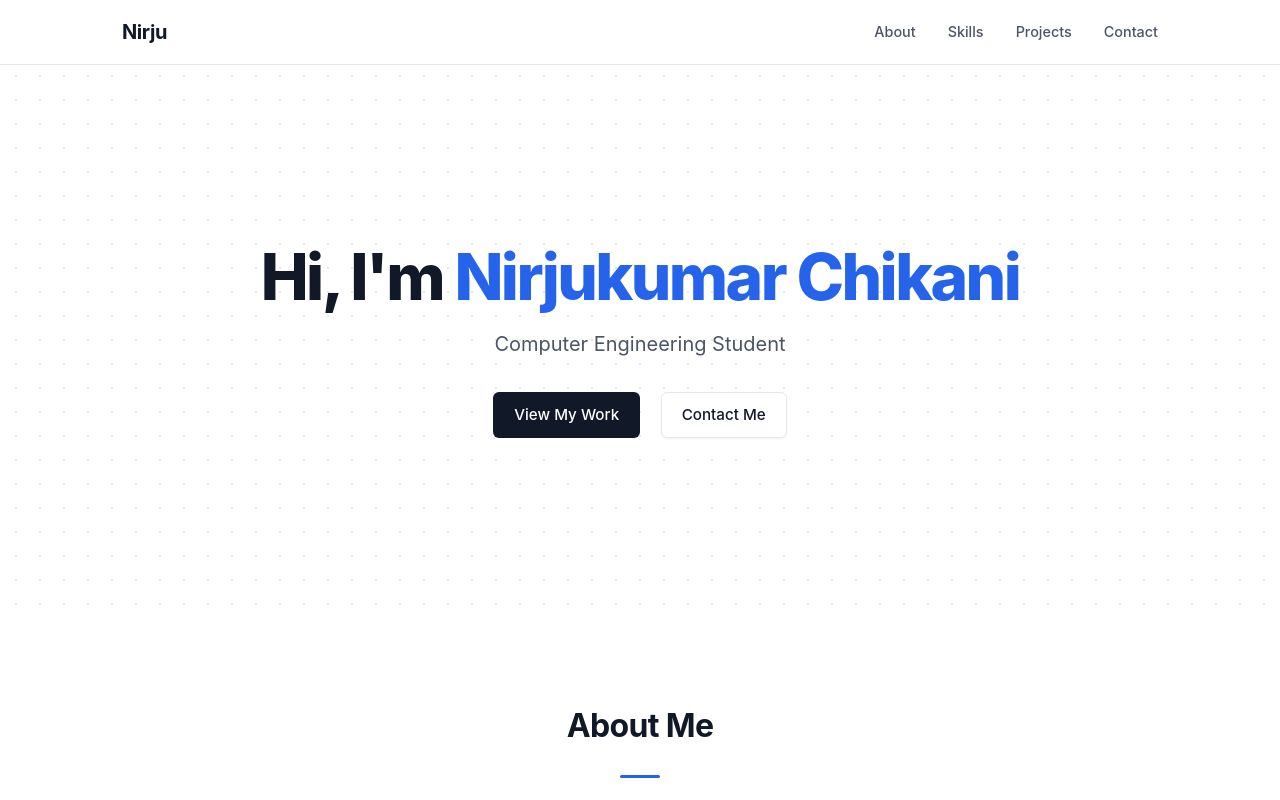
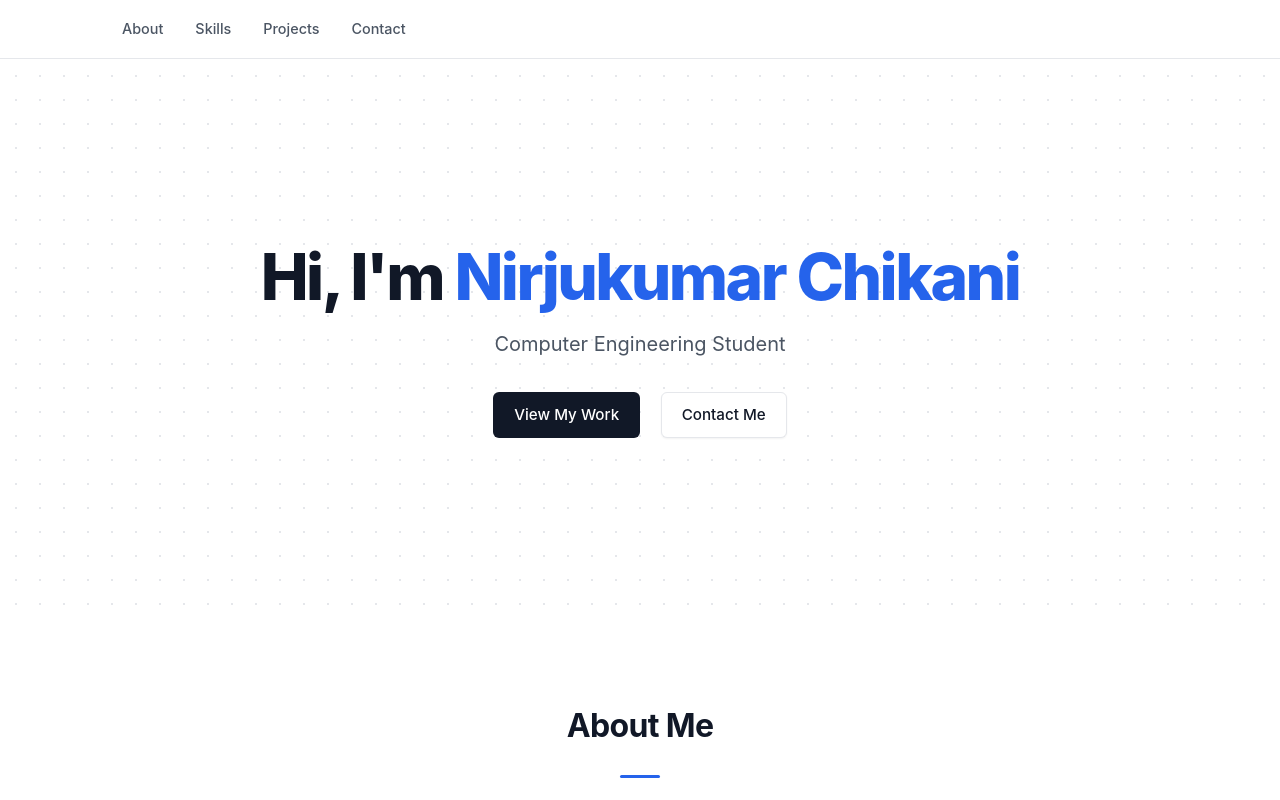
Before and after one commit to nirjuchikani/nirju-portfolio, a website: page views/index.html in a window 1280 px wide. Shown: the top 800 px of the page. Drawn offline with Linux system fonts and the light colour scheme; no server answers.

Commit message:
Update index.html

```diff
--- a/views/index.html
+++ b/views/index.html
@@ -11,7 +11,7 @@
 
     <nav class="navbar">
         <div class="nav-container">
-            <a href="#" class="logo">Nirju<span></span></a>
+
             <ul class="nav-links">
                 <li><a href="#about">About</a></li>
                 <li><a href="#skills">Skills</a></li>
```
